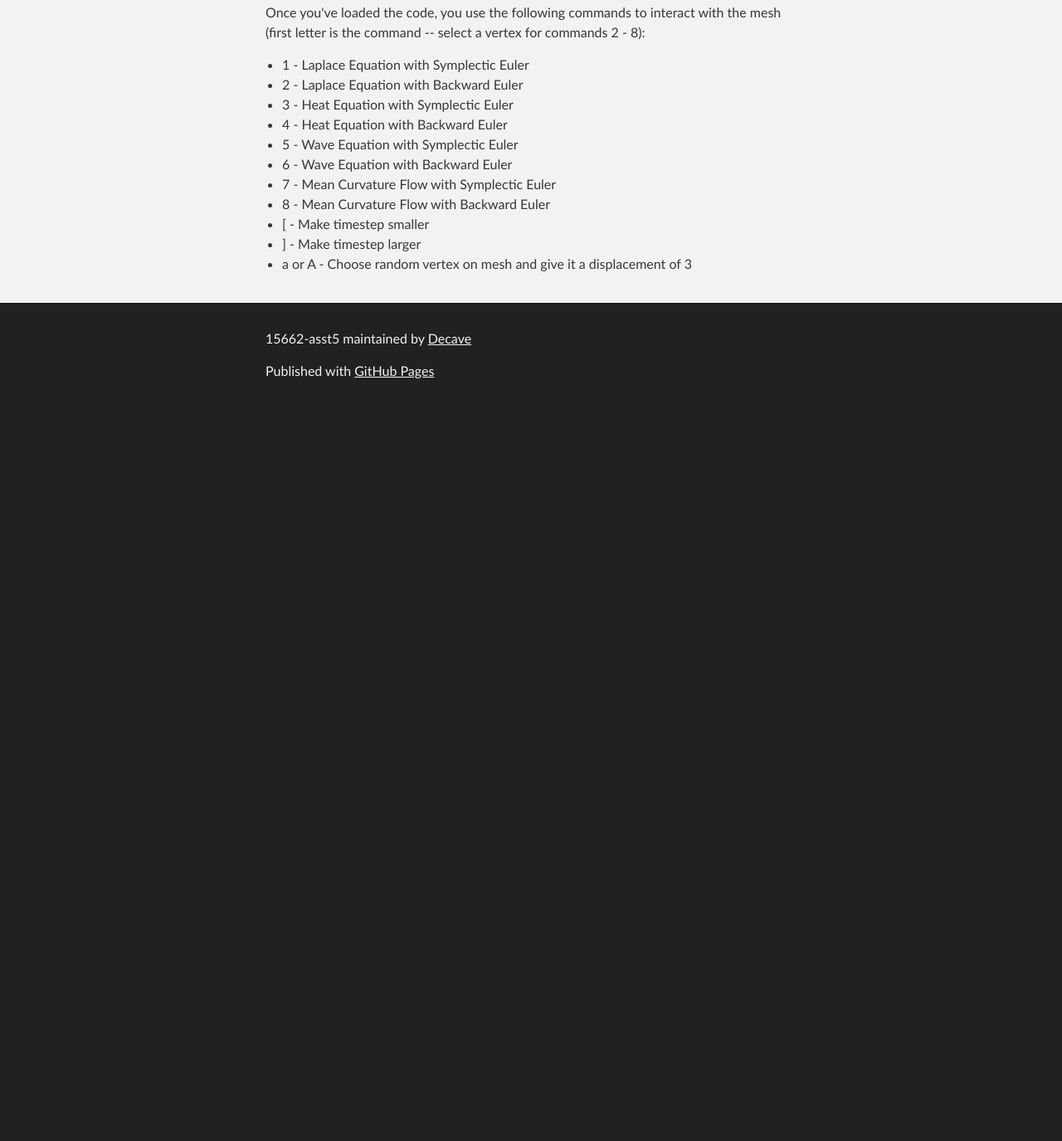
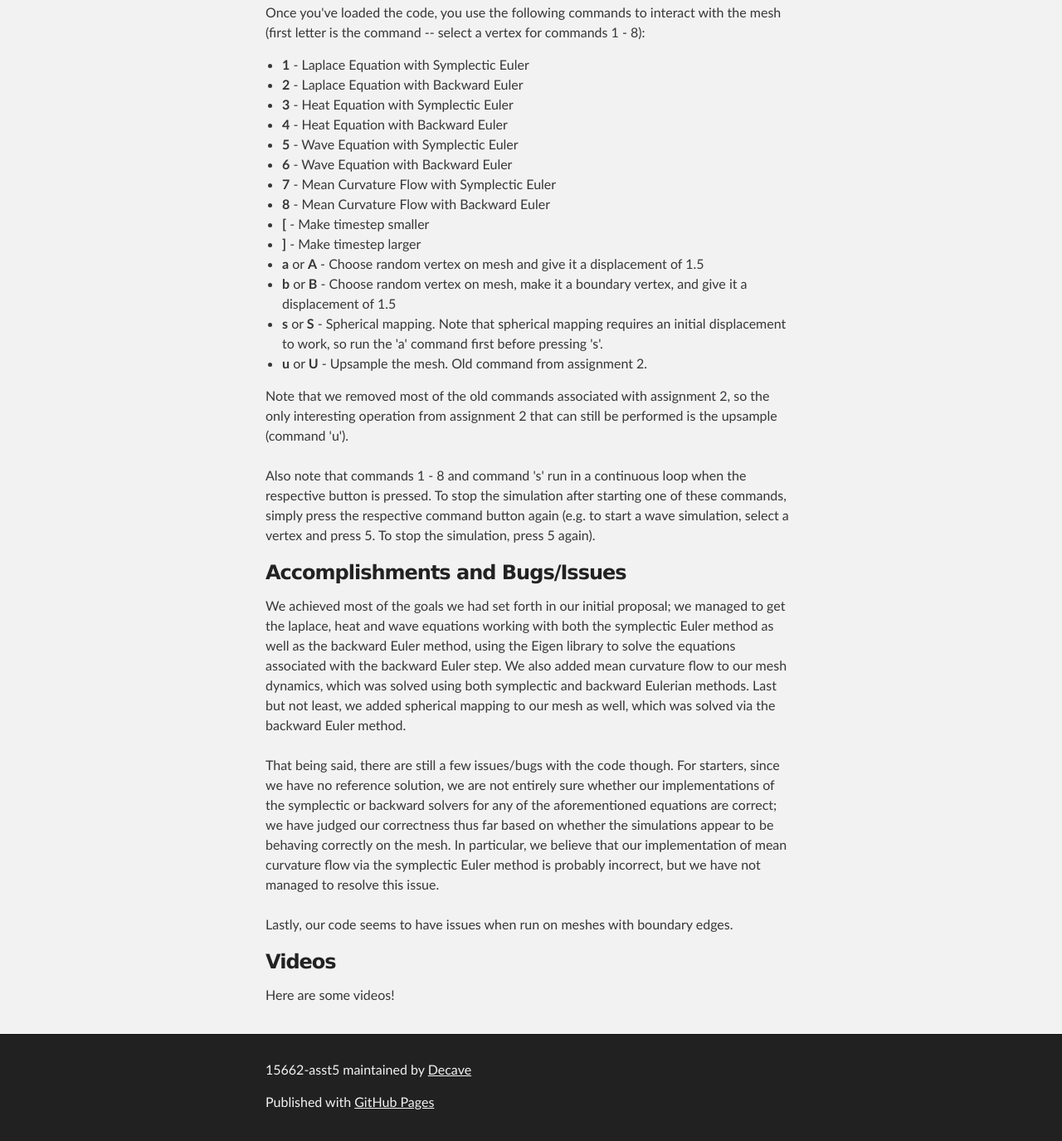
Before and after one commit to Byte-Lab/15662-asst5, a plain HTML site: page index.html in a window 1280 px wide. Shown: the part 578-1953 px from the top of the page at 83% size. Before the commit the page ends 1072 px from the top, so only its background shows below. Drawn offline with Linux system fonts and the light colour scheme.

Commit message:
Writeup is more or less done; Need to make videos and add them.

```diff
--- a/index.html
+++ b/index.html
@@ -57,9 +57,9 @@
 
 <p>
     Once you've loaded the code, you use the following commands to interact with the mesh
-    (first letter is the command -- select a vertex for commands 2 - 8):
-          <ul>
-              <li><b>1</b> - Laplace Equation with <i>Symplectic Euler</i></li>
+    (first letter is the command -- select a vertex for commands 1 - 8):
+		<ul>
+              <li><b style="bold">1</b> - Laplace Equation with <i>Symplectic Euler</i></li>
               <li><b>2</b> - Laplace Equation with <i>Backward Euler</i></li>
               <li><b>3</b> - Heat Equation with <i>Symplectic Euler</i></li>
               <li><b>4</b> - Heat Equation with <i>Backward Euler</i></li>
@@ -69,9 +69,45 @@
               <li><b>8</b> - Mean Curvature Flow with <i>Backward Euler</i></li>
               <li><b>[</b> - Make timestep smaller</li>
               <li><b>]</b> - Make timestep larger</li>
-              <li><b>a or A</b> - Choose random vertex on mesh and give it a displacement of 3</li>
-      </ul>
+              <li><b>a</b> or <b>A</b> - Choose random vertex on mesh and give it a displacement of 1.5</li>
+			  <li><b>b</b> or <b>B</b> - Choose random vertex on mesh, make it a boundary vertex, and give it a displacement of 1.5</li>
+			  <li><b>s</b> or <b>S</b> - Spherical mapping. Note that spherical mapping requires an initial displacement to work, so run the 'a' command first before pressing 's'.</li>
+			  <li><b>u</b> or <b>U</b> - Upsample the mesh. Old command from assignment 2.</li>
+		</ul>
 
+	Note that we removed most of the old commands associated with assignment 2, so the only interesting operation from assignment 2 that can still be performed is the upsample
+	(command 'u').
+	<br><br>
+	Also note that commands 1 - 8 and command 's' run in a continuous loop when the respective button is pressed. To stop the simulation after starting one of these commands,
+	simply press the respective command button again (e.g. to start a wave simulation, select a vertex and press 5. To stop the simulation, press 5 again).
+</p>
+
+<h3>
+<a id="designer-templates" class="anchor" href="#designer-templates" aria-hidden="true">
+    <span class="octicon octicon-link"></span></a>Accomplishments and Bugs/Issues
+</h3>
+
+<p>
+	We achieved most of the goals we had set forth in our initial proposal; we managed to get the laplace, heat and wave equations working with both the symplectic Euler method
+	as well as the backward Euler method, using the Eigen library to solve the equations associated with the backward Euler step. We also added mean curvature flow to our mesh
+	dynamics, which was solved using both symplectic and backward Eulerian methods. Last but not least, we added spherical mapping to our mesh as well, which was solved via
+	the backward Euler method.
+	<br><br>
+	That being said, there are still a few issues/bugs with the code though. For starters, since we have no reference solution, we are not entirely sure whether our implementations
+	of the symplectic or backward solvers for any of the aforementioned equations are correct; we have judged our correctness thus far based on whether the simulations appear to be
+	behaving correctly on the mesh. In particular, we believe that our implementation of mean curvature flow via the symplectic Euler method is probably incorrect, but we have not
+	managed to resolve this issue.
+	<br><br>
+	Lastly, our code seems to have issues when run on meshes with boundary edges.
+</p>
+
+<h3>
+<a id="designer-templates" class="anchor" href="#designer-templates" aria-hidden="true">
+    <span class="octicon octicon-link"></span></a>Videos
+</h3>
+
+<p>
+	Here are some videos!
 </p>
 
       </section>
--- a/stylesheets/stylesheet.css
+++ b/stylesheets/stylesheet.css
@@ -14,7 +14,7 @@ h1, h2, h3, h4, h5, h6, p, blockquote, pre,
 a, abbr, acronym, address, big, cite, code,
 del, dfn, em, img, ins, kbd, q, s, samp,
 small, strike, strong, sub, sup, tt, var,
-b, u, i, center,
+u, i, center,
 dl, dt, dd, ol, ul, li,
 fieldset, form, label, legend,
 table, caption, tbody, tfoot, thead, tr, th, td,
@@ -26,6 +26,13 @@ time, mark, audio, video {
   padding: 0;
   border: 0;
   font: inherit;
+  vertical-align: baseline;
+}
+
+b {
+  margin: 0;
+  padding: 0;
+  border: 0;
   vertical-align: baseline;
 }
 
```
